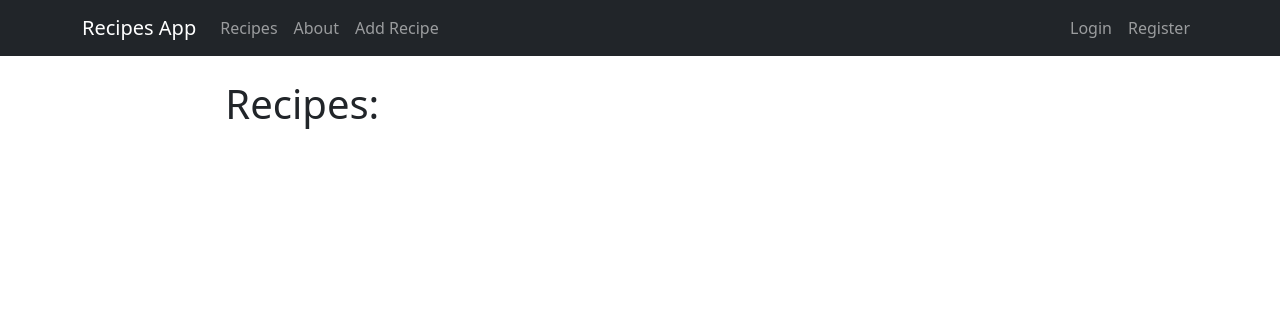
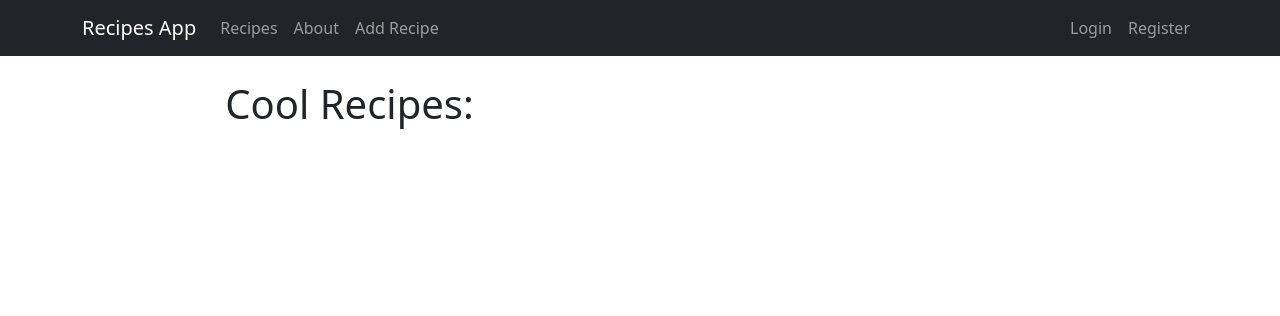
Before and after one commit to KaedenC/cookbook, a Django app: page / in a window 1280 px wide. Shown: the top 316 px of the page. Run offline with Django 4.2, Linux system fonts and the light colour scheme; data that the repository does not hold is empty.

Commit message:
changed title in home.html

```diff
--- a/recipes/templates/recipes/home.html
+++ b/recipes/templates/recipes/home.html
@@ -1,7 +1,7 @@
 {% extends "recipes/base.html" %}
 <!-- -->
 {% block content %}
-<h1>Recipes:</h1>
+<h1>Cool Recipes:</h1>
 {% for recipe in recipes %}
 <div class="card my-4">
   <div class="card-body">
```
Also changed, not shown: 1 other file.
